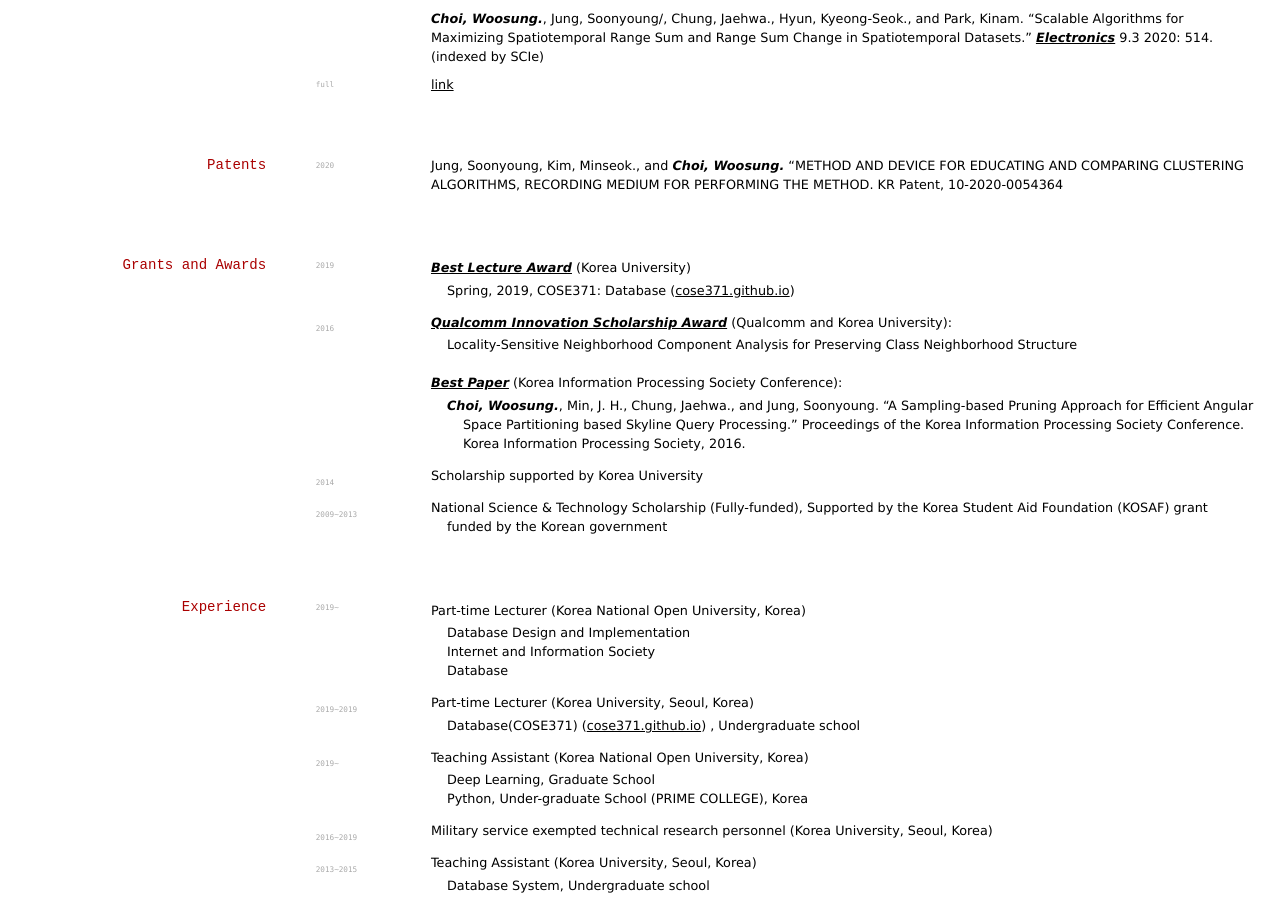
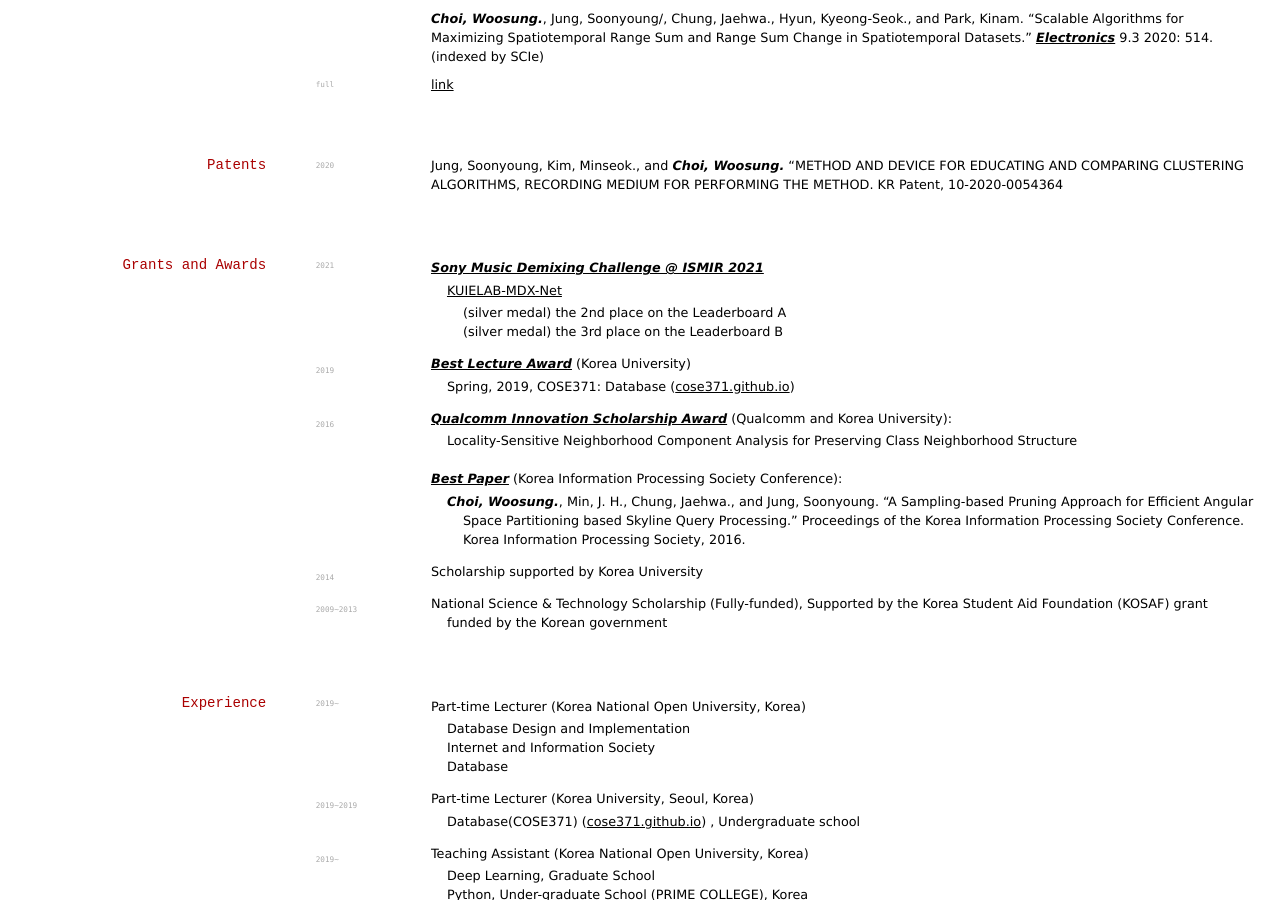
Before and after one commit to ws-choi/cv, a Jekyll site: the page built from index.md, in a window 1280 px wide and 900 px high, scrolled down 714 px. Built offline with Jekyll 4.4.1, drawn with Linux system fonts in a browser that asks for light colours.

Commit message:
Update index.md

```diff
--- a/index.md
+++ b/index.md
@@ -60,6 +60,13 @@ Jung, Soonyoung, Kim, Minseok., and ***Choi, Woosung.*** "METHOD AND DEVICE FOR
 
 
 ## Grants and Awards
+
+
+`2021`
+- ***[Sony Music Demixing Challenge @ ISMIR 2021](https://www.aicrowd.com/challenges/music-demixing-challenge-ismir-2021)***
+    - [KUIELAB-MDX-Net](https://github.com/kuielab/mdx-net)
+        - (silver medal) the 2nd place on the Leaderboard A
+        - (silver medal) the 3rd place on the Leaderboard B
 
 `2019`
 - ***[Best Lecture Award](https://www.korea.ac.kr/cop/bestLecture/bestLectureList.do?siteId=university#)*** (Korea University)
```
